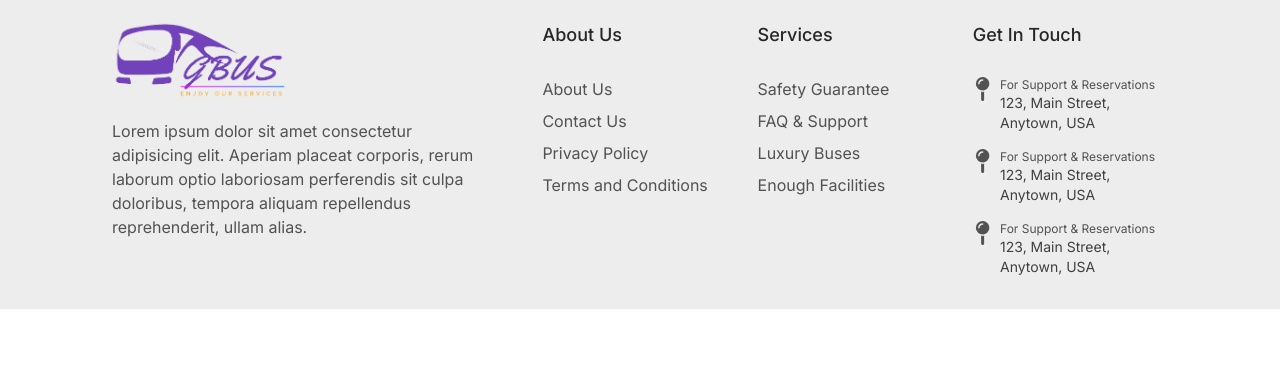
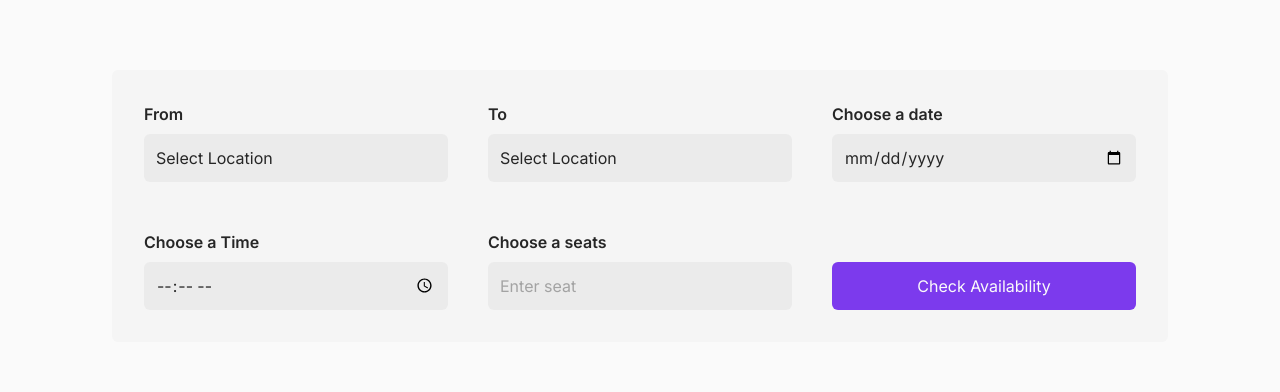
Before and after one commit to Mabdoul/busbookiing, a React (Vite) app: page / in a window 1280 px wide. Shown: the part 811-1203 px from the top of the page. Before the commit the page ends 1120 px from the top, so only its background shows below. Built offline with nearby package versions, Linux system fonts and the light colour scheme.

Commit message:
lets begin category page

```diff
--- a/src/pages/home_container/HomeContainer.jsx
+++ b/src/pages/home_container/HomeContainer.jsx
@@ -1,10 +1,12 @@
 import React from 'react'
 import Hero from '../hero/Hero'
+import Search from '../search/Search'
 
 const HomeContainer = () => {
   return (
    <>
    <Hero />
+   <Search />
    </>
   )
 }
--- a/src/pages/search/Search.jsx
+++ b/src/pages/search/Search.jsx
@@ -8,12 +8,59 @@ const Search = () => {
           className="grid grid-cols-3 gap-x-10 gap-y-12 items-end
         "
         >
-            <div className="">
-                <label htmlFor="from" className="block mb-2 font-mediuim">
-                    From
-                </label>
-                <select name="from" id="from" className="w-full text-neutral-800 dark:text-neutral-100 placeholder-neutral-400 dark:placeholder:text-neutral-600 appearence-none"></select>
-            </div>
+          <div className="">
+            <label htmlFor="from" className="block mb-2 font-semibold">
+              From
+            </label>
+            <select
+              name="from"
+              id="from"
+              className="w-full appearance-none text-neutral-800 dark:text-neutral-100 placeholder-neutral-400 dark:placeholder:text-neutral-600 inline-block bg-neutral-200/60 dark:bg-neutral-900/60 px-3 h-12 border-neutral-200 dark:border-neutral-900 rounded-md focus:outline-none focus:bg-neutral-100 dark:focus:bg-neutral-900"
+            >
+              <option value="">Select Location</option>
+              <option value="location1">Location 1</option>
+              <option value="location2">Location 2</option>
+              <option value="location3">Location 3</option>
+            </select>
+          </div>
+          <div className="">
+            <label htmlFor="To" className="block mb-2 font-semibold">
+              To
+            </label>
+            <select
+              name="To"
+              id="To"
+              className="w-full appearance-none text-neutral-800 dark:text-neutral-100 placeholder-neutral-400 dark:placeholder:text-neutral-600 inline-block bg-neutral-200/60 dark:bg-neutral-900/60 px-3 h-12 border-neutral-200 dark:border-neutral-900 rounded-md focus:outline-none focus:bg-neutral-100 dark:focus:bg-neutral-900"
+            >
+              <option value="">Select Location</option>
+              <option value="location1">Location 4</option>
+              <option value="location2">Location 5</option>
+              <option value="location3">Location 6</option>
+            </select>
+          </div>
+          <div className="">
+          <label htmlFor="date" className="block mb-2 font-semibold">
+              Choose a date
+            </label>
+            <input type="date" id="date" name="date" className="w-full appearance-none text-neutral-800 dark:text-neutral-100 placeholder-neutral-400 dark:placeholder:text-neutral-600 inline-block bg-neutral-200/60 dark:bg-neutral-900/60 px-3 h-12 border-neutral-200 dark:border-neutral-900 rounded-md focus:outline-none focus:bg-neutral-100 dark:focus:bg-neutral-900" />
+          </div>
+          <div className="">
+          <label htmlFor="time" className="block mb-2 font-semibold">
+              Choose a Time
+            </label>
+            <input type="time" id="time" name="time" className="w-full appearance-none text-neutral-800 dark:text-neutral-100 placeholder-neutral-400 dark:placeholder:text-neutral-600 inline-block bg-neutral-200/60 dark:bg-neutral-900/60 px-3 h-12 border-neutral-200 dark:border-neutral-900 rounded-md focus:outline-none focus:bg-neutral-100 dark:focus:bg-neutral-900" />
+          </div>
+          <div className="">
+          <label htmlFor="seat" className="block mb-2 font-semibold">
+              Choose a seats
+            </label>
+            <input type="number" id="seat" placeholder="Enter seat" name="seat" className="w-full appearance-none text-neutral-800 dark:text-neutral-100 placeholder-neutral-400 dark:placeholder:text-neutral-600 inline-block bg-neutral-200/60 dark:bg-neutral-900/60 px-3 h-12 border-neutral-200 dark:border-neutral-900 rounded-md focus:outline-none focus:bg-neutral-100 dark:focus:bg-neutral-900" />
+          </div>
+          <div className="">
+            <button className="btn w-full px-4 h-12 bg-violet-600 text-neutral-50 text-base font-normal rounded-md">
+              Check Availability
+            </button>
+          </div>
         </div>
       </div>
     </div>
```
